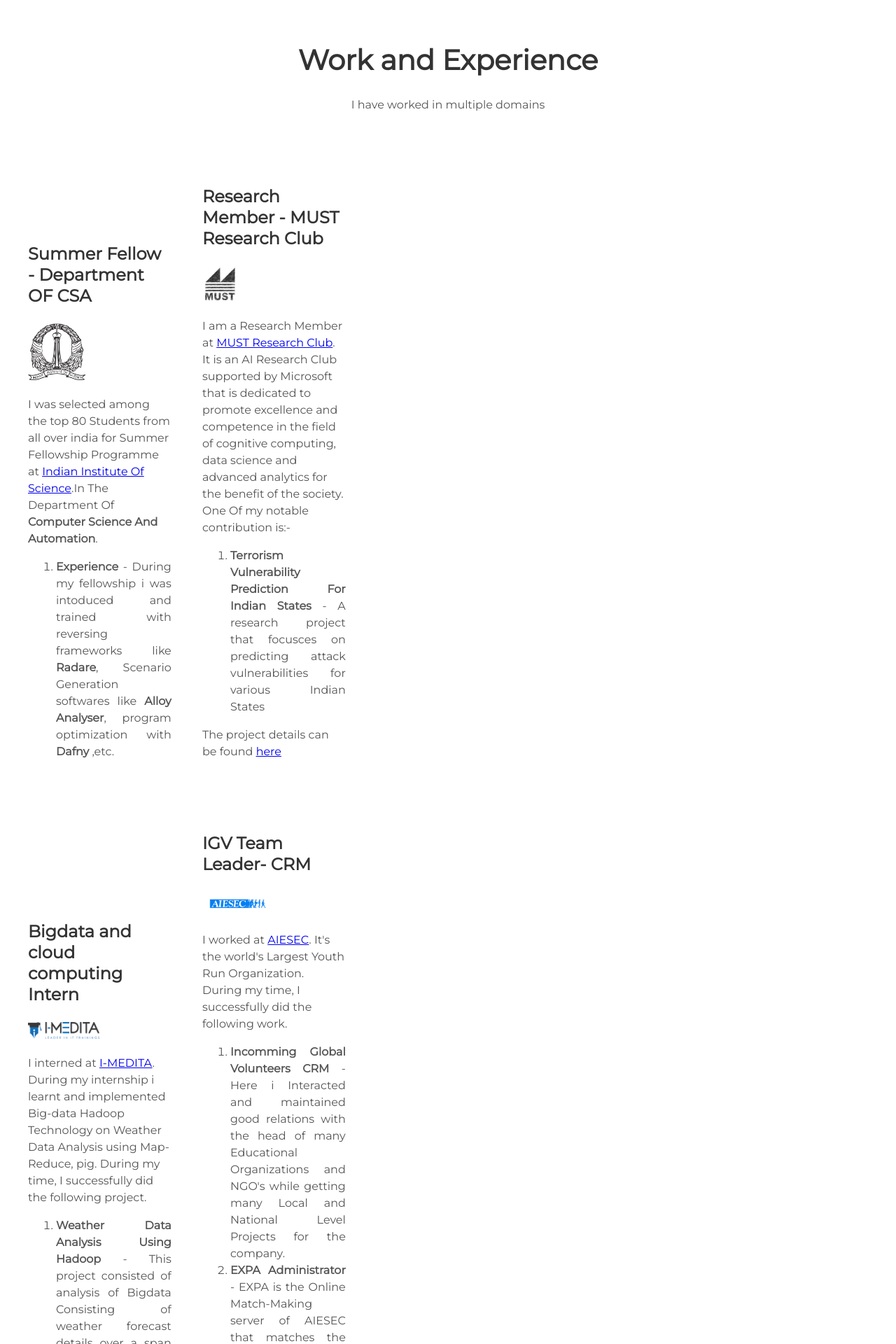
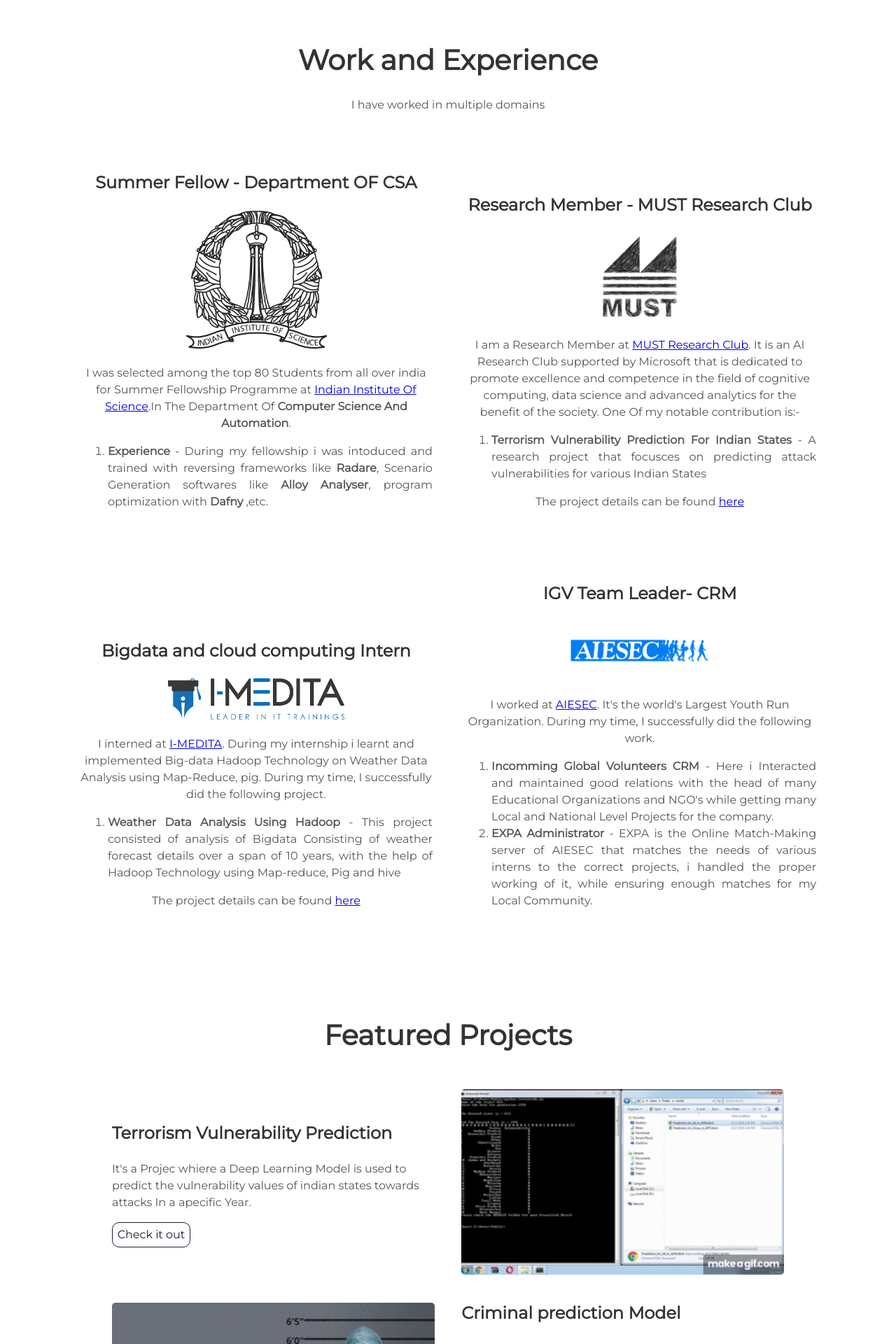
Before and after one commit to swastikmhptr/swastikmhptr.github.io, a Jekyll site: the page built from index.html, in a window 1280 px wide. Shown: the part 1517-3437 px from the top of the page at 70% size. Built offline with Jekyll 4.4.1, drawn with Linux system fonts in a browser that asks for light colours; nearby versions of some CDN libraries.

Commit message:
Update experience.html

```diff
--- a/_includes/experience.html
+++ b/_includes/experience.html
@@ -21,7 +21,7 @@
 
 </style>
 
-<div class="allwork">
+<div class="work">
         <div class="allwork">
                 <h3>Summer Fellow - Department OF CSA</h3>
                 <img style="width: 40%;height: 40%; alt="Research" src="{{ "/assets/img/iisc.png" | prepend: site.baseurl }}" />
```
